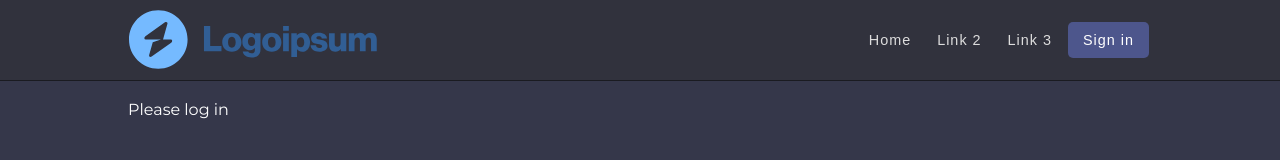
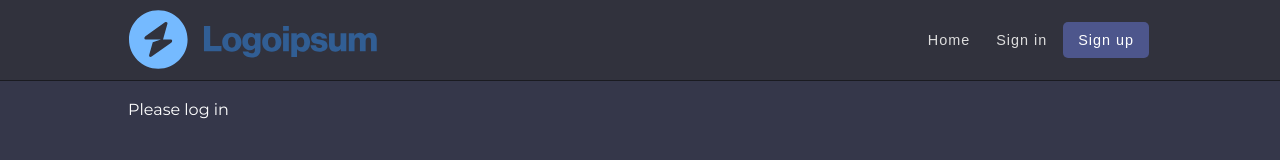
Before and after one commit to PDDBADDR/ProjectManagmentFrontend, a React (Vite) app: page / in a window 1280 px wide. Shown: the top 160 px of the page. Built offline with nearby package versions, Linux system fonts and the light colour scheme; no server answers.

Commit message:
Add signup button to navbar

```diff
--- a/src/components/pages/BasePage.tsx
+++ b/src/components/pages/BasePage.tsx
@@ -23,8 +23,6 @@ export default function BasePage() {
               Dashboard
             </Button>
           )}
-          <Button buttonType='link'>Link 2</Button>
-          <Button buttonType='link'>Link 3</Button>
           {user.username && (
             <>
               <Button to='logout' buttonType='link'>
@@ -34,9 +32,14 @@ export default function BasePage() {
             </>
           )}
           {!user.username && (
-            <Button to='login' buttonType='filled'>
-              Sign in
-            </Button>
+            <>
+              <Button to='login' buttonType='link'>
+                Sign in
+              </Button>
+              <Button to='signup' buttonType='filled'>
+                Sign up
+              </Button>
+            </>
           )}
         </Navbar.Menu>
       </Navbar>
```
